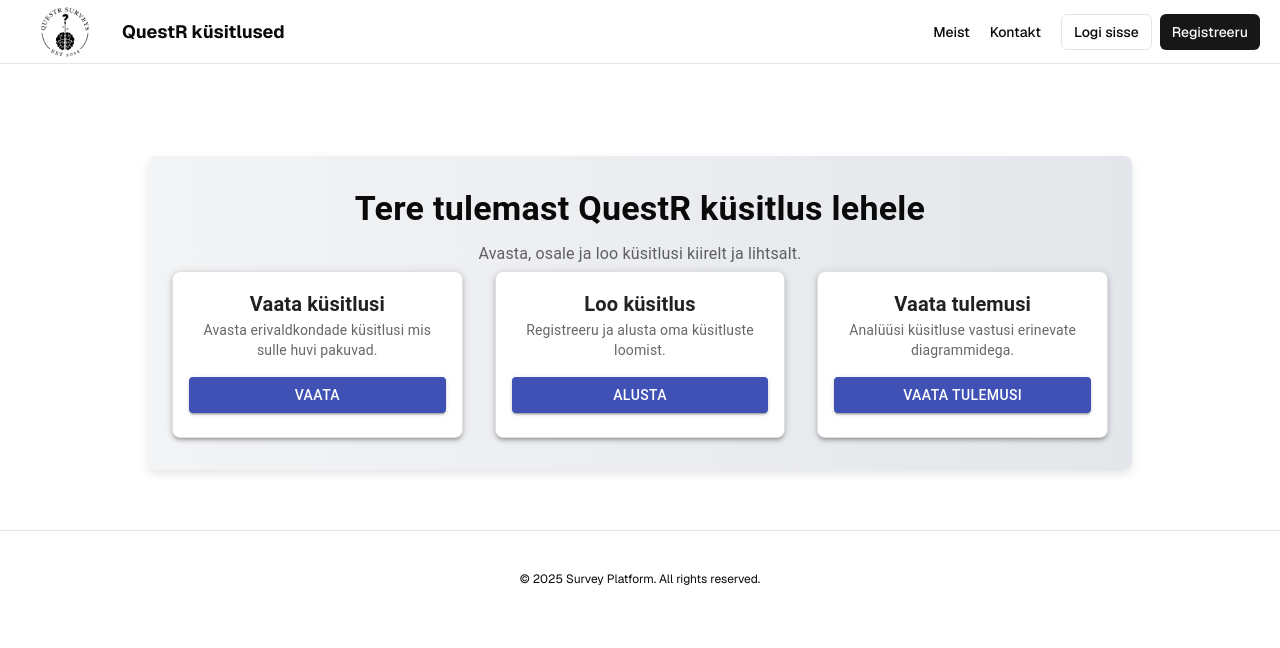
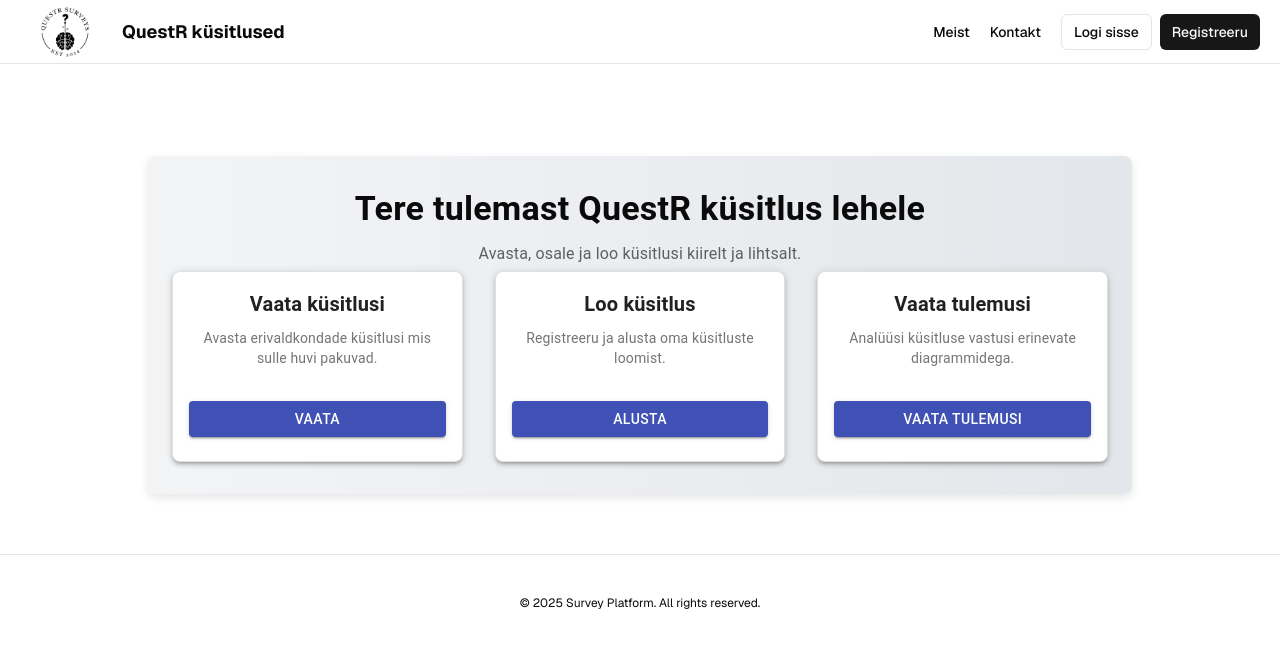
Before and after one commit to rakenduste-programmeerimine-2024/survey-platform, a Next.js app: page / in a window 1280 px wide. Shown: the top 648 px of the page. Built offline with nearby package versions, Linux system fonts and the light colour scheme; no server answers.

Commit message:
Typography fix

```diff
--- a/components/Home/HomeContent.tsx
+++ b/components/Home/HomeContent.tsx
@@ -35,10 +35,10 @@ const HomeContent = () => {
           }}>
             <CardContent sx={{ textAlign: "center" }}>
             <Link href="/vaata_kusitlusi" passHref>
-              <Typography variant="h6" sx={{ fontWeight: 600 }}>
+              <Typography variant="h6" sx={{ fontWeight: "bold", mb: 1}}>
                 Vaata küsitlusi
               </Typography>
-              <Typography variant="body2" sx={{ color: "text.secondary" }}>
+              <Typography variant="body2" sx={{ color: "#757575", mb: 2}}>
                 Avasta erivaldkondade küsitlusi mis sulle huvi pakuvad.
               </Typography>
               <Button
@@ -71,10 +71,10 @@ const HomeContent = () => {
           }}>
             <CardContent sx={{ textAlign: "center" }}>
             <Link href="/loo_kusitlus" passHref>
-              <Typography variant="h6" sx={{ fontWeight: 600 }}>
+              <Typography variant="h6" sx={{ fontWeight: "bold", mb: 1}}>
                 Loo küsitlus
               </Typography>
-              <Typography variant="body2" sx={{ color: "text.secondary" }}>
+              <Typography variant="body2" sx={{ color: "#757575", mb: 2}}>
                 Registreeru ja alusta oma küsitluste loomist.
               </Typography>
               <Button
@@ -107,10 +107,10 @@ const HomeContent = () => {
           }}>
             <CardContent sx={{ textAlign: "center" }}>
               <Link href="/vaata_tulemusi" passHref>
-              <Typography variant="h6" sx={{ fontWeight: 600 }}>
+              <Typography variant="h6" sx={{ fontWeight: "bold", mb: 1}}>
                 Vaata tulemusi
               </Typography>
-              <Typography variant="body2" sx={{ color: "text.secondary" }}>
+              <Typography variant="body2" sx={{ color: "#757575", mb: 2}}>
                 Analüüsi küsitluse vastusi erinevate diagrammidega.
               </Typography>
               <Button
```
